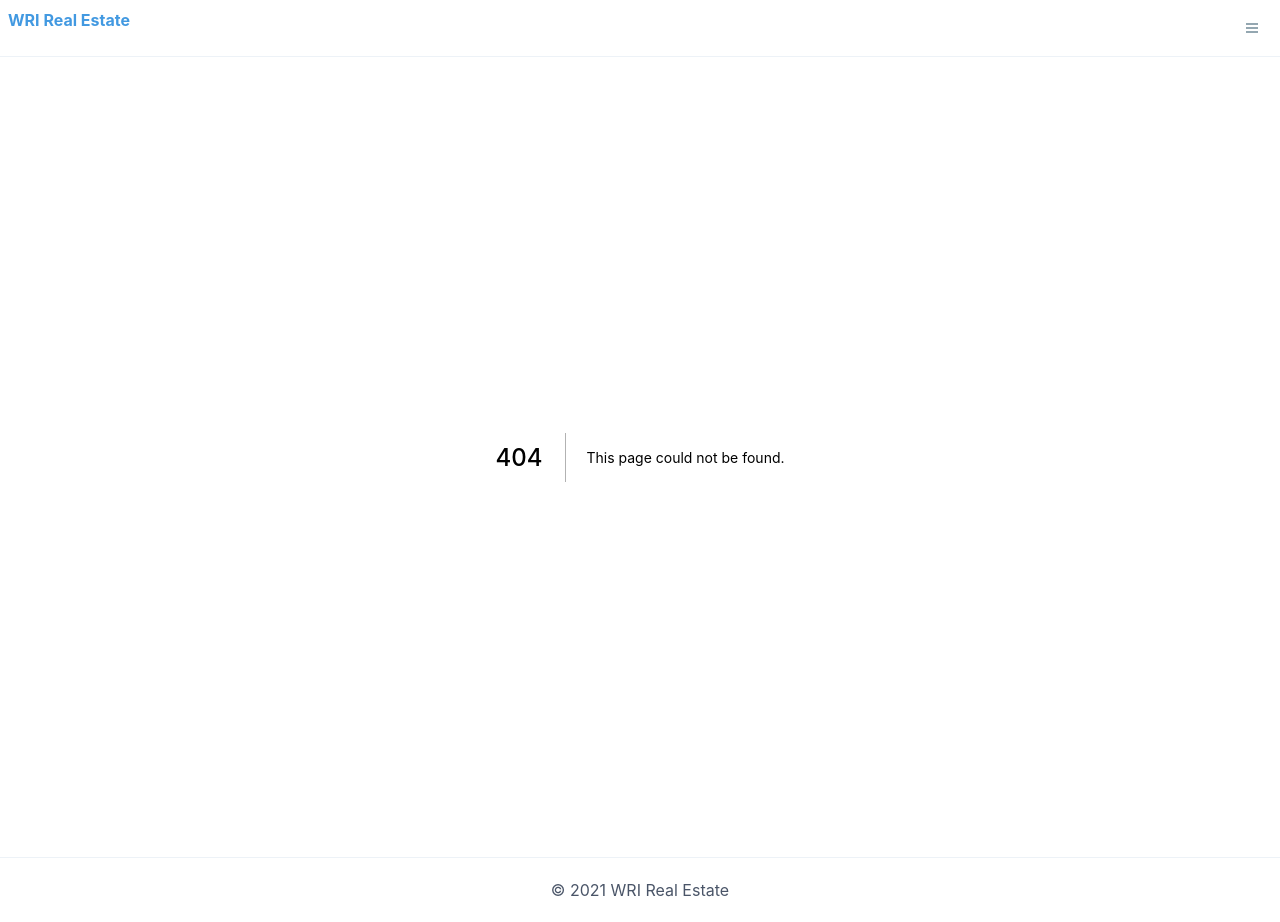
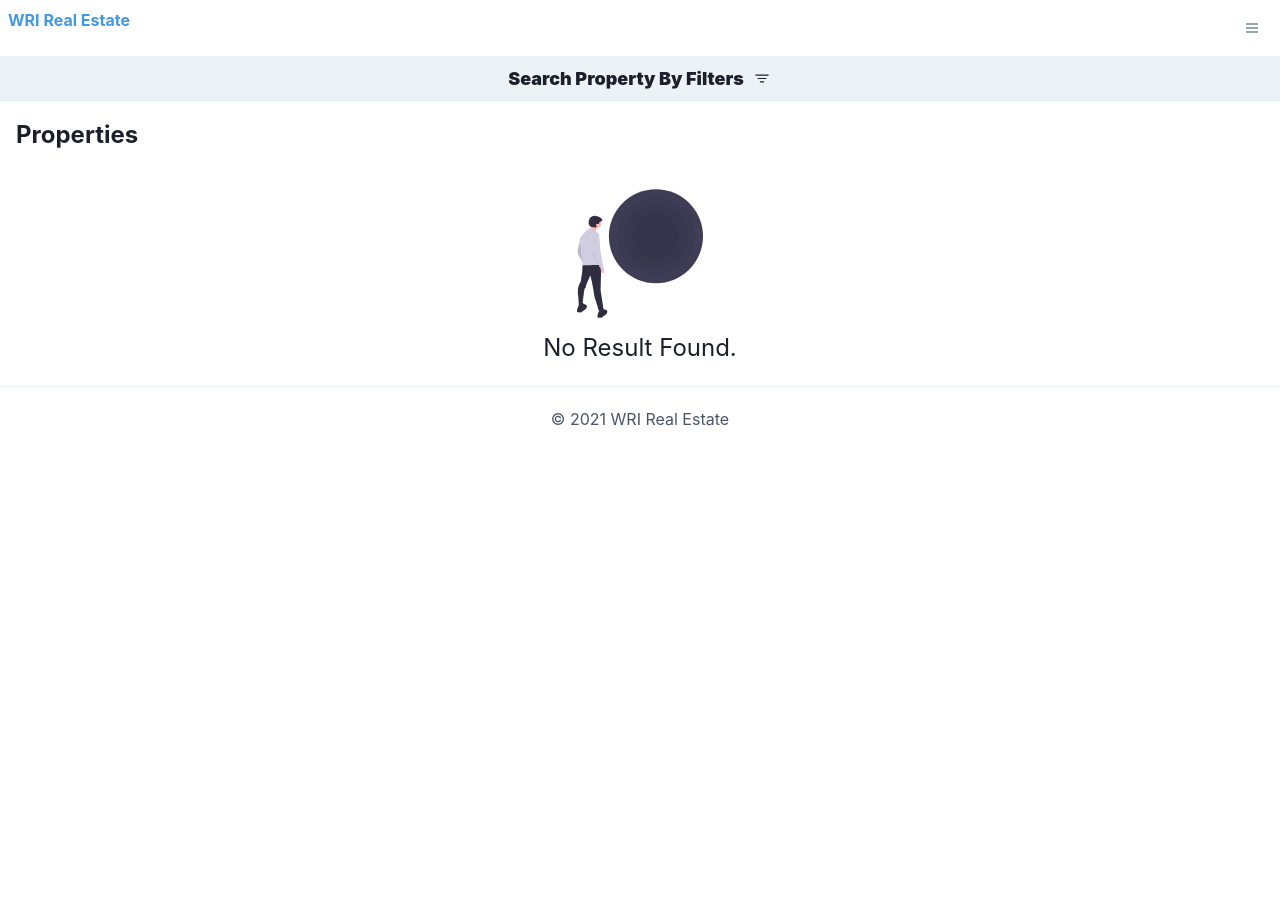
Before and after one commit to webroyit/mnr3e0-WRIRealEstate, a Next.js app: page /search in a window 1280 px wide. Before the commit this address had no page. After the commit the page ends 800 px from the top, so only its background shows below. Built offline with nearby package versions, Linux system fonts and the light colour scheme.

Commit message:
Add Search page

```diff
--- /dev/null
+++ b/components/SearchFilters.jsx
@@ -0,0 +1,15 @@
+import { useEffect, useState } from 'react';
+import { Flex, Select, Box, Text, Input, Spinner, Icon, Button } from '@chakra-ui/react';
+import { useRouter } from 'next/router';
+import { MdCancel } from 'react-icons/md';
+import Image from 'next/image';
+
+const SearchFilters = () => {
+    return (
+        <div>
+            search
+        </div>
+    )
+}
+
+export default SearchFilters;
--- /dev/null
+++ b/pages/search.js
@@ -0,0 +1,49 @@
+import { useState } from "react";
+import { useRouter } from "next/router";
+import Image from "next/image";
+import { Flex, Box, Text, Icon } from "@chakra-ui/react";
+import { BsFilter } from "react-icons/bs";
+
+import SearchFilters from "../components/SearchFilters";
+import Property from "../components/Property";
+import noresult from '../assets/images/noresult.svg'
+
+const Search = () => {
+    const [searchFilters, setSearchFilters] = useState(false);
+    const router = useRouter();
+
+    return (
+        <Box>
+            <Flex
+                cursor="pointer"
+                bg="gray.100"
+                borderBottom="1px"
+                borderColor="gray.200"
+                p="2"
+                fontWeight="black"
+                fontSize="lg"
+                justifyContent="center"
+                alignItems="center"
+                onClick={() => setSearchFilters((prevFilters) => !prevFilters)}
+            >
+                <Text>Search Property By Filters</Text>
+                <Icon paddingLeft="2" w="7" as={BsFilter} />
+            </Flex>
+            {searchFilters && <SearchFilters />}
+            <Text fontSize="2xl" p="4" fontWeight="bold">
+                Properties {router.query.purpose}
+            </Text>
+            <Flex flexWrap="wrap">
+                {[].map((property) => <Property property={property} key={property.id} />)}
+            </Flex>
+            {[].length === 0 && (
+                <Flex justifyContent="center" alignItems="center" flexDir="column" marginTop="5" marginBottom="5">
+                    <Image src={noresult} alt="no result" />
+                    <Text fontSize="2xl" marginTop="3">No Result Found.</Text>
+                </Flex>
+            )}
+        </Box>
+    )
+}
+
+export default Search;
```
Also changed, not shown: assets/images/noresult.svg (added).
